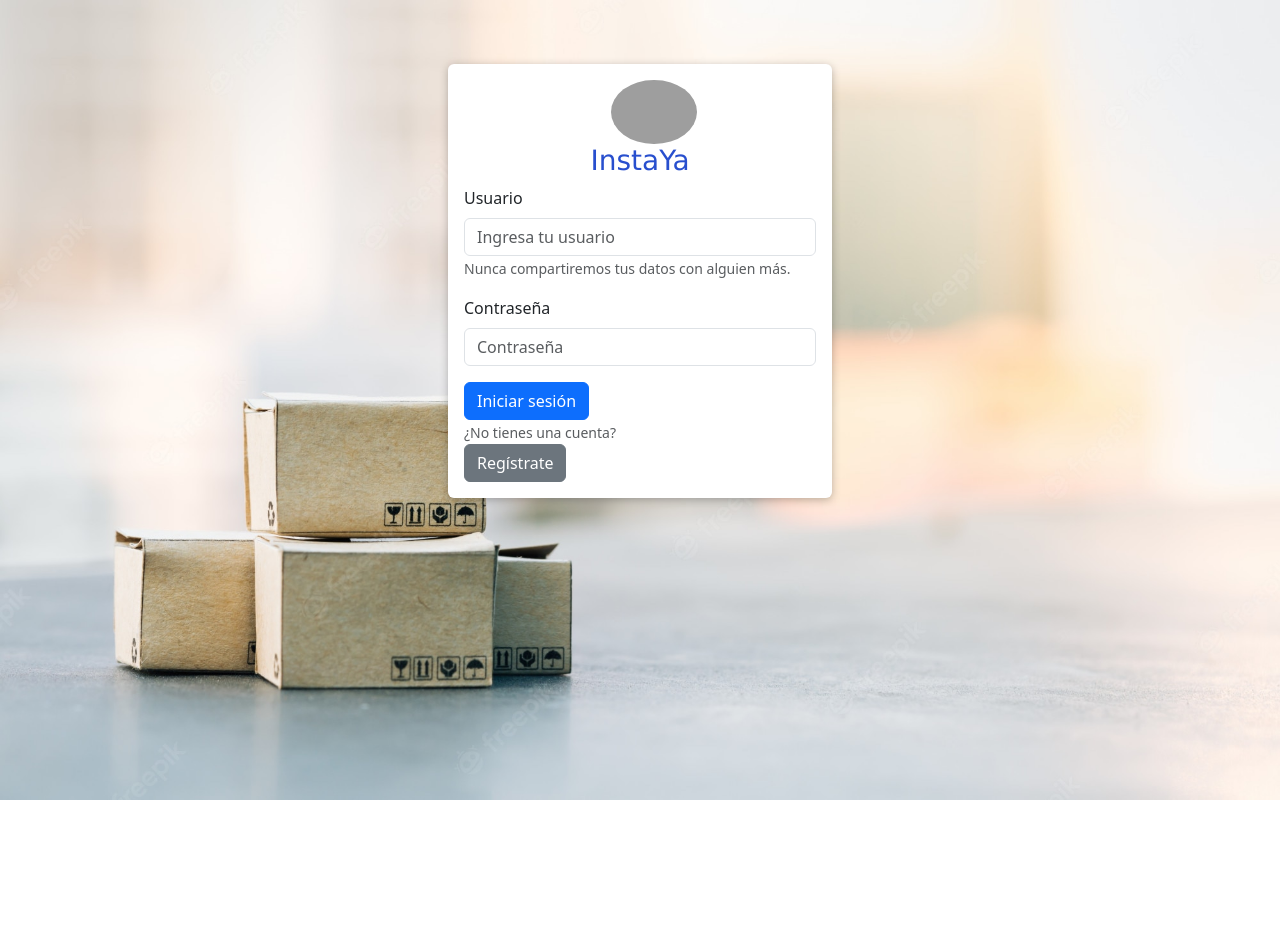
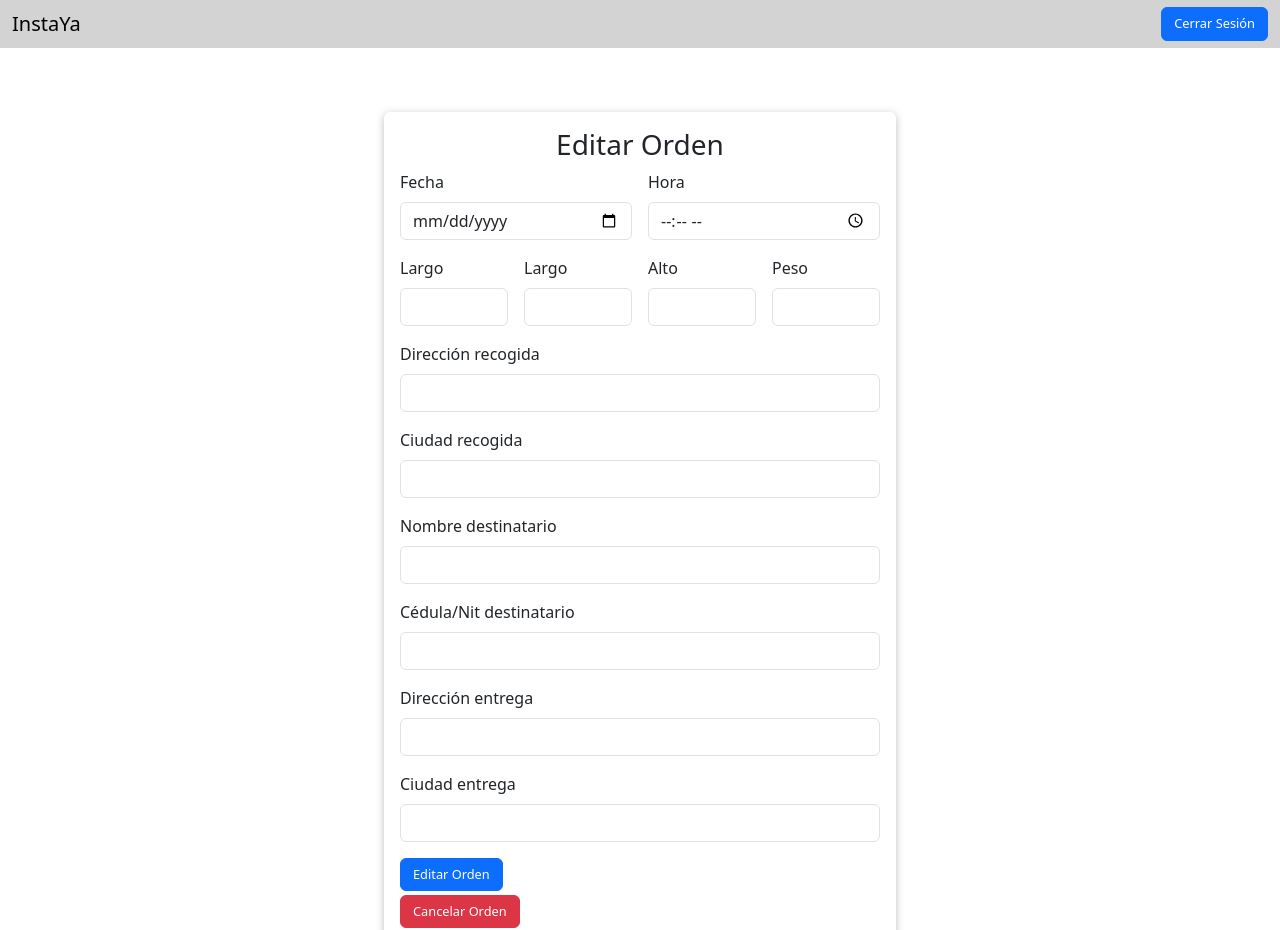
Before and after one commit to afnoob/InstaYa_Project, a React (Create React App) app in the folder frontend/: page /actualizar-orden in a window 1280 px wide. Shown: the top 930 px of the page. Before the commit the page ends 800 px from the top, so only its background shows below. Built offline with nearby package versions, Linux system fonts and the light colour scheme; grey boxes are pictures that could not be loaded.

Commit message:
Se añadieron las rutas de cada vista

```diff
--- a/frontend/src/App.js
+++ b/frontend/src/App.js
@@ -1,21 +1,28 @@
 import './App.css';
 import React from 'react';
-import { Footer } from './components/Footer';
-import Session from './components/Session';
-import Register from './components/Register';
-import Header from './components/Header'
-import Orderlist from './components/Orderlist';
 import 'bootstrap/dist/css/bootstrap.min.css';
-import Createbutton from './components/Createbutton';
-import CreateForm from './components/CreateForm';
-import EditForm from './components/EditForm';
 import UserSession from './views/UserSession';
+import UserRegister from './views/UserRegister';
+import ListPackages from './views/ListPackages';
+import UpdateOrder from './views/UpdateOrder';
+import CreateOrder from './views/CreateOrder';
+import {
+  BrowserRouter as Router,
+  Route,
+  Switch
+} from "react-router-dom";
 
 function App() {
   return (
-      <div className='App'>
-        <UserSession />
-      </div>
+    <Router>
+      <Switch>
+        <Route exact path="/" component={UserSession} />
+        <Route exact path="/registro" component={UserRegister} />
+        <Route exact path="/lista-paquetes" component={ListPackages} />
+        <Route exact path="/actualizar-orden" component={UpdateOrder} />
+        <Route exact path="/crear-orden" component={CreateOrder} />
+      </Switch>
+    </Router>
   );
 }
 
--- a/frontend/src/components/CreateForm.js
+++ b/frontend/src/components/CreateForm.js
@@ -2,8 +2,15 @@ import Button from 'react-bootstrap/Button';
 import Form from 'react-bootstrap/Form';
 import './CreateForm.css';
 import Image from 'react-bootstrap/Image';
+import { useHistory } from "react-router-dom";
 
 function CreateForm() {
+    const history = useHistory();
+
+    const handleRoute = () =>{
+      history.push("/lista-paquetes");
+    };
+
     return (
             <div className='createorder'>
             <Image className='logo' roundedCircle/>
@@ -61,11 +68,11 @@ function CreateForm() {
                     <Form.Label>Ciudad entrega</Form.Label>
                     <Form.Control type="text" placeholder="" />
                 </Form.Group>
-            <Button className='sesion' variant="primary" type="submit">
+                <Button className='sesion' variant="primary" type="submit" onClick={handleRoute}>
                     Crear Orden
                 </Button>
                 <div className='back'>
-            <Button className='sesion' variant="secondary" type="submit">
+                <Button className='sesion' variant="secondary" type="submit" onClick={handleRoute}>
                     Volver
                 </Button>
             </div>
--- a/frontend/src/components/Createbutton.js
+++ b/frontend/src/components/Createbutton.js
@@ -1,10 +1,16 @@
 import Button from 'react-bootstrap/Button';
 import './Createbutton.css'
+import { useHistory } from "react-router-dom";
 
 function Createbutton() {
+  const history = useHistory();
+
+  const handleRoute = () =>{
+    history.push("/crear-orden");
+  };
   return (
     <>
-        <div className='create'><Button variant="outline-primary">Crear orden</Button>{' '}</div>
+        <div className='create'><Button variant="outline-primary" onClick={handleRoute}>Crear orden</Button>{' '}</div>
     </>
   );
 }
--- a/frontend/src/components/EditForm.js
+++ b/frontend/src/components/EditForm.js
@@ -2,8 +2,14 @@ import Button from 'react-bootstrap/Button';
 import Form from 'react-bootstrap/Form';
 import './EditForm.css';
 import Image from 'react-bootstrap/Image';
+import { useHistory } from "react-router-dom";
 
 function EditForm() {
+    const history = useHistory();
+
+    const handleRoute = () =>{
+      history.push("/lista-paquetes");
+    };
     return (
             <div className='createorder'>
             <Image className='logo' roundedCircle/>
@@ -61,17 +67,17 @@ function EditForm() {
                     <Form.Label>Ciudad entrega</Form.Label>
                     <Form.Control type="text" placeholder="" />
                 </Form.Group>
-            <Button className='sesion' variant="primary" type="submit">
+                <Button className='sesion' variant="primary" type="submit" onClick={handleRoute}>
                     Editar Orden
                 </Button>
                 <div className='back'>
-            <Button className='sesion' variant="danger" type="submit">
+                <Button className='sesion' variant="danger" type="submit" onClick={handleRoute}>
                     Cancelar Orden
                 </Button>
                 </div>
 
                 <div className='back'>
-            <Button className='sesion' variant="secondary" type="submit">
+                <Button className='sesion' variant="secondary" type="submit" onClick={handleRoute}>
                     Volver
                 </Button>
             </div>
--- a/frontend/src/components/Footer.js
+++ b/frontend/src/components/Footer.js
@@ -14,14 +14,12 @@ export const Footer = () => {
         style={{ width: '80%' }}
       >
         <CDBBox display="flex" alignItems="center">
-          <a href="/" className="d-flex align-items-center p-0 text-dark">
             <img
               alt="logo"
               src="https://www.webretail.com.ar/v2/wp-content/uploads/2020/04/Env%C3%ADos-a-domicilio.png"
               width="30px"
             />
             <span className="ml-4 h5 mb-0 font-weight-bold">InstaYa</span>
-          </a>
         </CDBBox>
         <CDBBox>
           <small className="ml-2">&copy; InstaYa, 2022. Todos los derechos reservados.</small>
--- a/frontend/src/components/Header.js
+++ b/frontend/src/components/Header.js
@@ -4,8 +4,16 @@ import Container from 'react-bootstrap/Container';
 import Form from 'react-bootstrap/Form';
 import Nav from 'react-bootstrap/Nav';
 import Navbar from 'react-bootstrap/Navbar';
+import { useHistory } from "react-router-dom";
 
 function Header() {
+
+  const history = useHistory();
+
+  const handleRoute = () =>{
+    history.push("/");
+  };
+
   return (
     <div className='header'>
       <Navbar bg="light" expand="lg"  className='header'>
@@ -21,7 +29,7 @@ function Header() {
 
             </Nav>
             <Form className="d-flex">
-              <Button className='sign-out'>Cerrar Sesión</Button>
+              <Button className='sign-out' onClick={handleRoute}>Cerrar Sesión</Button>
             </Form>
           </Navbar.Collapse>
         </Container>
--- a/frontend/src/components/Orderlist.js
+++ b/frontend/src/components/Orderlist.js
@@ -16,21 +16,21 @@ function Orderlist() {
       </thead>
       <tbody>
         <tr>
-          <td>1</td>
+          <td><a href='/actualizar-orden'>1</a></td>
           <td>20/09/2022</td>
           <td>Barranquilla</td>
           <td>Calle 18 # 45-6</td>
           <td>Guardado</td>
         </tr>
         <tr>
-          <td>2</td>
+          <td><a href='/actualizar-orden'>2</a></td>
           <td>21/09/2022</td>
           <td>Bogotá</td>
           <td>Calle 132 # 7-56</td>
           <td>Cancelado</td>
         </tr>
         <tr>
-          <td>3</td>
+          <td><a href='/actualizar-orden'>3</a></td>
           <td>22/09/2022</td>
           <td>Santa Marta</td>
           <td>Carrera 6 # 19-22</td>
--- a/frontend/src/components/Register.js
+++ b/frontend/src/components/Register.js
@@ -2,8 +2,14 @@ import Button from 'react-bootstrap/Button';
 import Form from 'react-bootstrap/Form';
 import './Register.css';
 import Image from 'react-bootstrap/Image';
+import { useHistory } from "react-router-dom";
 
 function Register() {
+  const history = useHistory();
+
+  const handleRoute = () =>{
+    history.push("/");
+  }
   return (
         <div className='reg'>
         <Image className='logo' roundedCircle/>
@@ -30,11 +36,11 @@ function Register() {
                 <Form.Label>Correo electrónico</Form.Label>
                 <Form.Control type="email" placeholder="example@gmail.com" />
             </Form.Group>
-            <Button className='sesion' variant="primary" type="submit">
+            <Button className='sesion' variant="primary" type="submit" onClick={handleRoute}>
                 Registrarse
             </Button>
             <div className='back'>
-            <Button className='sesion' variant="secondary" type="submit">
+            <Button className='sesion' variant="secondary" type="submit" onClick={handleRoute}>
                 Volver
             </Button>
           </div>
--- a/frontend/src/components/Session.js
+++ b/frontend/src/components/Session.js
@@ -2,8 +2,19 @@ import Button from 'react-bootstrap/Button';
 import Form from 'react-bootstrap/Form';
 import './Session.css';
 import Image from 'react-bootstrap/Image';
+import { useHistory } from "react-router-dom";
 
 function Session() {
+  const history = useHistory();
+
+  const handleRoute = () =>{
+    history.push("/registro");
+  };
+
+  const handleRoute2 = () =>{
+    history.push("/lista-paquetes");
+  };
+
   return (
         <div className='login'>
         <Image className='logo' roundedCircle/>
@@ -21,7 +32,7 @@ function Session() {
             <Form.Label>Contraseña</Form.Label>
             <Form.Control type="password" placeholder="Contraseña" />
           </Form.Group>
-          <Button className='sesion' variant="primary" type="submit">
+          <Button className='sesion' variant="primary" type="submit" onClick={handleRoute2}>
             Iniciar sesión
           </Button>
           <div>
@@ -30,7 +41,7 @@ function Session() {
             </Form.Text>
           </div>
           <div>
-            <Button className='register' variant="secondary" type="submit">
+            <Button className='register' variant="secondary" type="submit" onClick={handleRoute}>
               Regístrate
             </Button>
           </div>
--- a/frontend/src/views/CreateOrder.js
+++ b/frontend/src/views/CreateOrder.js
@@ -1,7 +1,7 @@
 import CreateForm from '../components/CreateForm';
 import { Footer } from '../components/Footer';
 import Header from '../components/Header';
-import './CreateOrden.css';
+import './CreateOrder.css';
 
 
 function ListPackages() {
--- a/frontend/src/views/ListPackages.js
+++ b/frontend/src/views/ListPackages.js
@@ -1,6 +1,7 @@
 import { Footer } from '../components/Footer';
 import Header from '../components/Header';
 import Orderlist from '../components/Orderlist';
+import CreateButton from '../components/Createbutton';
 import './ListPackages.css';
 
 
@@ -8,6 +9,7 @@ function ListPackages() {
   return (
         <div className='ListPack'>
             <Header />
+            <CreateButton />
             <Orderlist />
             <Footer />
         </div>
```
Lines whose indentation alone changed are shown as unchanged.
